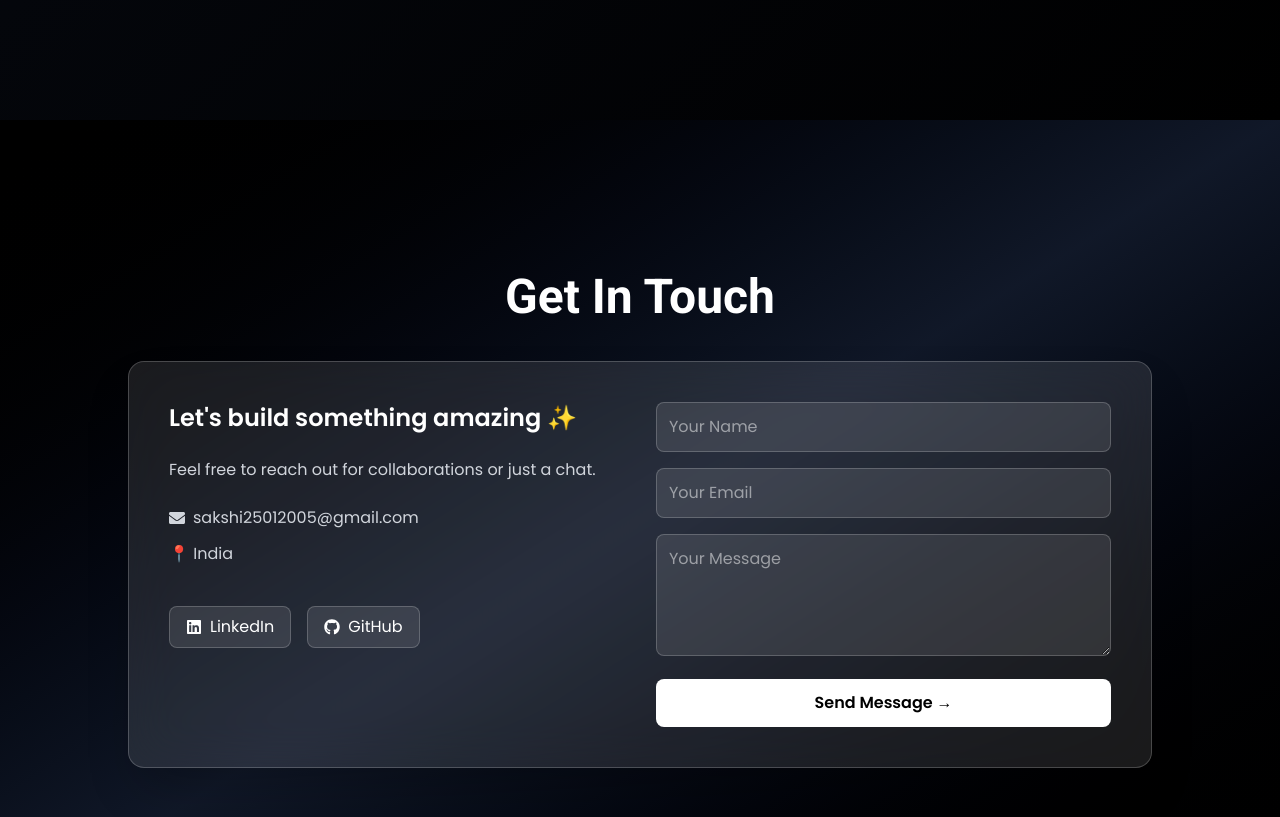
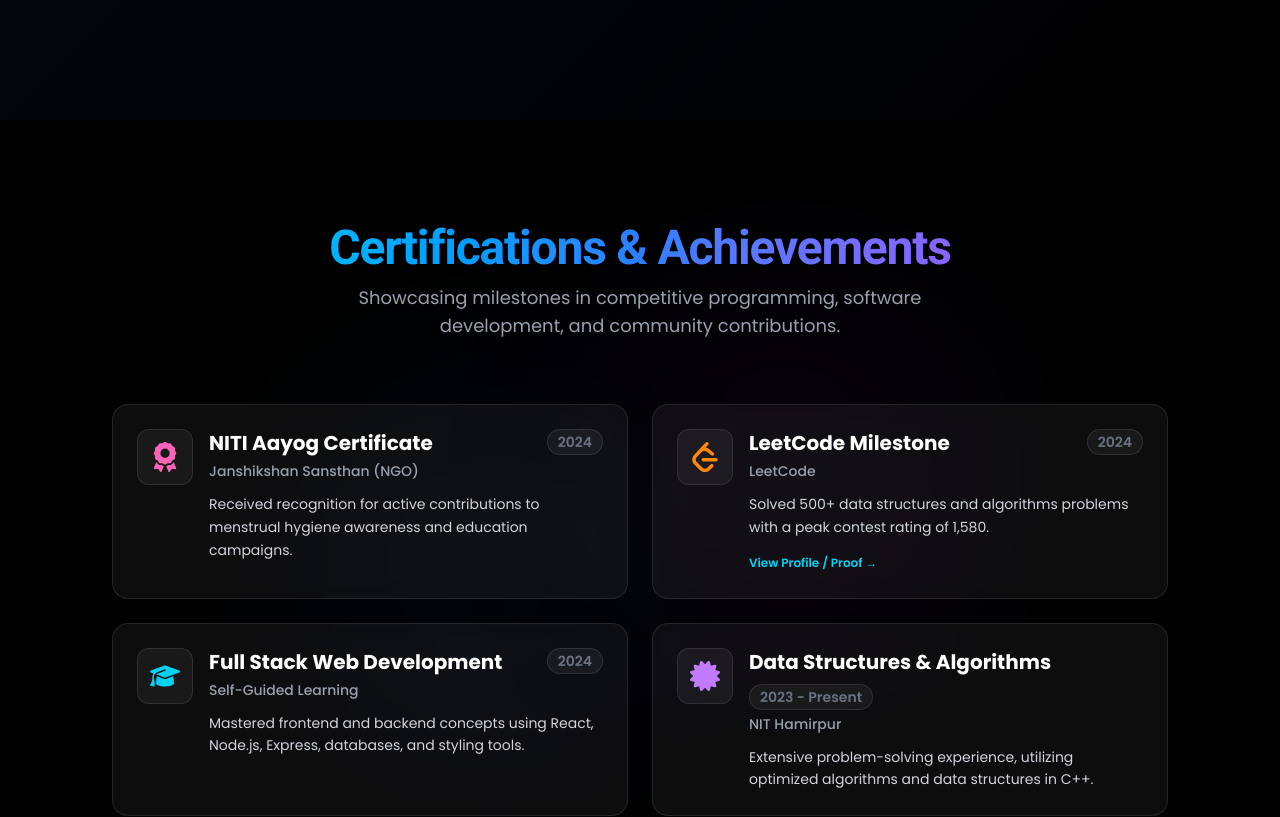
Before and after one commit to Saakshii-Singh/my-portfolio, a React (Vite) app in the folder my-portfolio/: page / in a window 1280 px wide. Shown: the part 5960-6777 px from the top of the page. Built offline with nearby package versions, Linux system fonts and the light colour scheme.

Commit message:
Responsive site

```diff
--- a/my-portfolio/src/App.jsx
+++ b/my-portfolio/src/App.jsx
@@ -7,6 +7,7 @@
 import About from "./sections/About.jsx";
 import Skills from "./sections/Skills.jsx";
 import Projects from "./sections/Projects.jsx";
+import Certifications from "./sections/Certifications.jsx";
 import Contact from "./sections/Contact.jsx";
 import Footer from "./sections/Footer.jsx";
 import IntroAnimation from "./components/IntroAnimation.jsx";
@@ -38,6 +39,7 @@
           <About />
           <Skills />
           <Projects />
+          <Certifications />
           <Contact />
           <Footer />
         </div>
--- a/my-portfolio/src/components/OverlayMenu.jsx
+++ b/my-portfolio/src/components/OverlayMenu.jsx
@@ -33,7 +33,7 @@
 
             {/* Menu Items */}
             <ul className="space-y-6 text-center">
-              {["Home", "About", "Skills", "Projects", "Contact"].map(
+              {["Home", "About", "Skills", "Projects", "Certifications", "Contact"].map(
                 (item, index) => (
                   <motion.li
                     key={item}
--- /dev/null
+++ b/my-portfolio/src/sections/Certifications.jsx
@@ -0,0 +1,130 @@
+import React from "react";
+import { motion } from "framer-motion";
+import { FaCertificate, FaAward, FaGraduationCap } from "react-icons/fa6";
+import { SiLeetcode } from "react-icons/si";
+
+export default function Certifications() {
+  const certifications = [
+    {
+      title: "NITI Aayog Certificate",
+      issuer: "Janshikshan Sansthan (NGO)",
+      date: "2024",
+      description: "Received recognition for active contributions to menstrual hygiene awareness and education campaigns.",
+      icon: <FaAward className="text-3xl text-pink-400" />,
+      color: "from-pink-500/20 to-purple-500/20",
+    },
+    {
+      title: "LeetCode Milestone",
+      issuer: "LeetCode",
+      date: "2024",
+      description: "Solved 500+ data structures and algorithms problems with a peak contest rating of 1,580.",
+      icon: <SiLeetcode className="text-3xl text-orange-400" />,
+      color: "from-orange-500/20 to-yellow-500/20",
+      link: "https://leetcode.com/u/Sakshi987/",
+    },
+    {
+      title: "Full Stack Web Development",
+      issuer: "Self-Guided Learning",
+      date: "2024",
+      description: "Mastered frontend and backend concepts using React, Node.js, Express, databases, and styling tools.",
+      icon: <FaGraduationCap className="text-3xl text-cyan-400" />,
+      color: "from-cyan-500/20 to-blue-500/20",
+    },
+    {
+      title: "Data Structures & Algorithms",
+      issuer: "NIT Hamirpur",
+      date: "2023 - Present",
+      description: "Extensive problem-solving experience, utilizing optimized algorithms and data structures in C++.",
+      icon: <FaCertificate className="text-3xl text-purple-400" />,
+      color: "from-purple-500/20 to-indigo-500/20",
+    },
+  ];
+
+  return (
+    <section
+      id="certifications"
+      className="min-h-screen w-full flex items-center justify-center relative bg-black text-white overflow-hidden py-20"
+    >
+      {/* Background Glows */}
+      <div className="absolute inset-0 pointer-events-none">
+        <div className="absolute top-1/3 left-1/4 w-[350px] h-[350px] rounded-full bg-blue-500/10 blur-[130px] animate-pulse" />
+        <div className="absolute bottom-1/3 right-1/4 w-[350px] h-[350px] rounded-full bg-purple-500/10 blur-[130px] animate-pulse delay-700" />
+      </div>
+
+      <div className="relative z-10 max-w-6xl w-full mx-auto px-6 md:px-12 flex flex-col gap-12">
+        {/* Heading */}
+        <div className="text-center">
+          <motion.h2
+            className="text-4xl md:text-5xl font-bold bg-clip-text text-transparent bg-gradient-to-r from-cyan-400 via-blue-500 to-purple-500 tracking-tight"
+            initial={{ opacity: 0, y: -20 }}
+            whileInView={{ opacity: 1, y: 0 }}
+            transition={{ duration: 0.6 }}
+            viewport={{ once: true }}
+          >
+            Certifications & Achievements
+          </motion.h2>
+          <motion.p
+            className="mt-3 text-gray-400 text-base sm:text-lg max-w-2xl mx-auto"
+            initial={{ opacity: 0, y: -10 }}
+            whileInView={{ opacity: 1, y: 0 }}
+            transition={{ duration: 0.6, delay: 0.2 }}
+            viewport={{ once: true }}
+          >
+            Showcasing milestones in competitive programming, software development, and community contributions.
+          </motion.p>
+        </div>
+
+        {/* Grid Layout */}
+        <div className="grid grid-cols-1 md:grid-cols-2 gap-6 mt-4">
+          {certifications.map((cert, index) => (
+            <motion.div
+              key={cert.title}
+              initial={{ opacity: 0, y: 30 }}
+              whileInView={{ opacity: 1, y: 0 }}
+              viewport={{ once: true }}
+              transition={{ duration: 0.6, delay: index * 0.1 }}
+              whileHover={{ y: -6, scale: 1.02 }}
+              className="group relative rounded-2xl border border-white/10 bg-white/5 p-6 backdrop-blur-md overflow-hidden transition-all duration-300"
+            >
+              {/* Card Gradient Background Hover Glow */}
+              <div className={`absolute inset-0 bg-gradient-to-br ${cert.color} opacity-0 group-hover:opacity-100 transition-opacity duration-500 -z-10`} />
+
+              <div className="flex gap-4 items-start">
+                <div className="p-3 rounded-xl bg-white/5 border border-white/10 group-hover:border-white/20 transition-all duration-300">
+                  {cert.icon}
+                </div>
+                <div className="flex-1">
+                  <div className="flex justify-between items-start flex-wrap gap-2">
+                    <h3 className="text-xl font-bold text-white group-hover:text-cyan-300 transition-colors duration-300">
+                      {cert.title}
+                    </h3>
+                    <span className="text-sm font-semibold text-gray-500 bg-white/5 border border-white/10 px-2.5 py-0.5 rounded-full">
+                      {cert.date}
+                    </span>
+                  </div>
+                  <h4 className="text-sm font-medium text-gray-400 mt-1">
+                    {cert.issuer}
+                  </h4>
+                  <p className="mt-3 text-sm text-gray-300 leading-relaxed">
+                    {cert.description}
+                  </p>
+
+                  {cert.link && (
+                    <a
+                      href={cert.link}
+                      target="_blank"
+                      rel="noopener noreferrer"
+                      className="inline-flex items-center gap-1.5 mt-4 text-xs font-semibold text-cyan-400 hover:text-cyan-300 transition-colors duration-200"
+                    >
+                      View Profile / Proof →
+                    </a>
+                  )}
+                </div>
+              </div>
+            </motion.div>
+          ))}
+        </div>
+      </div>
+    </section>
+  );
+}
```
